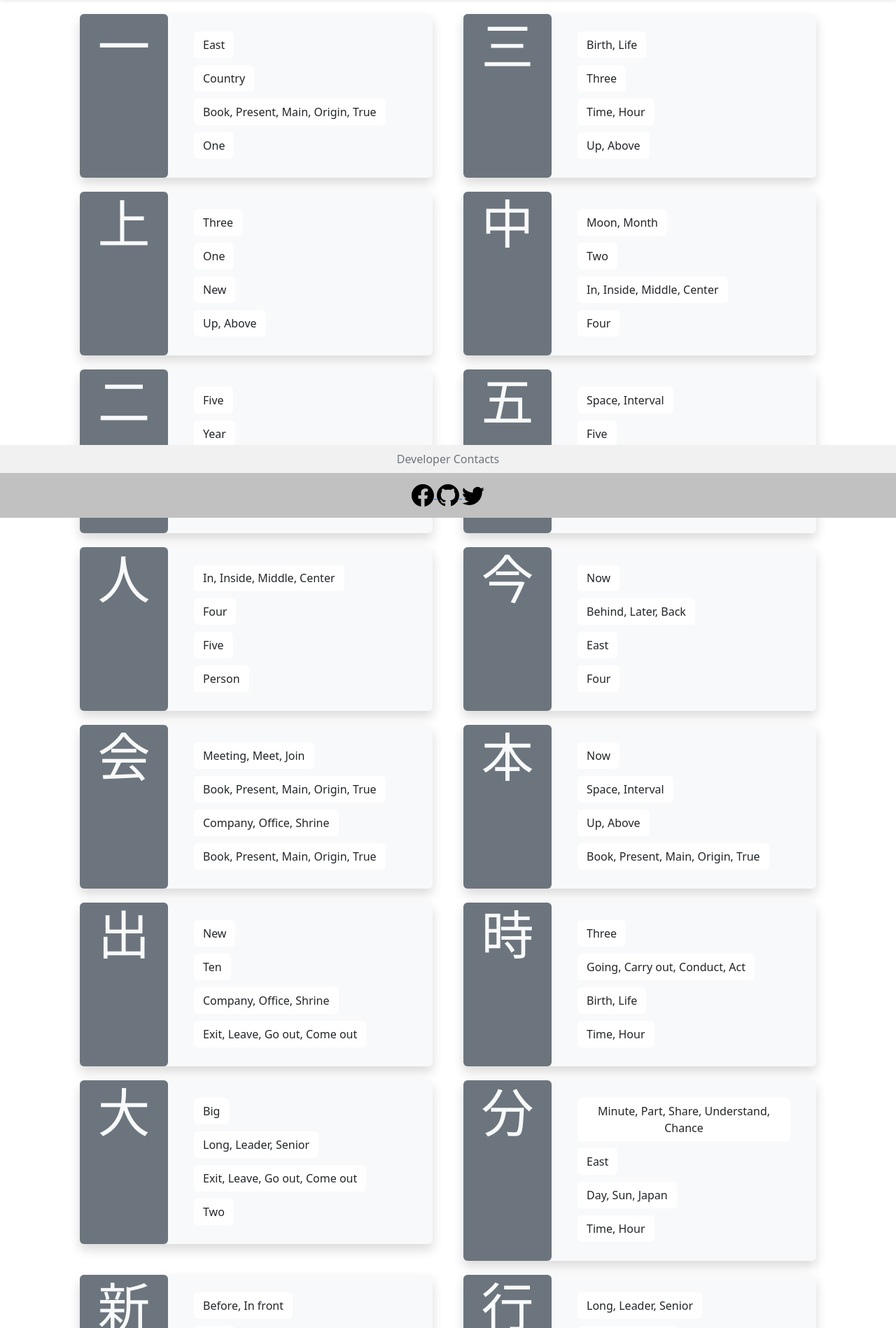
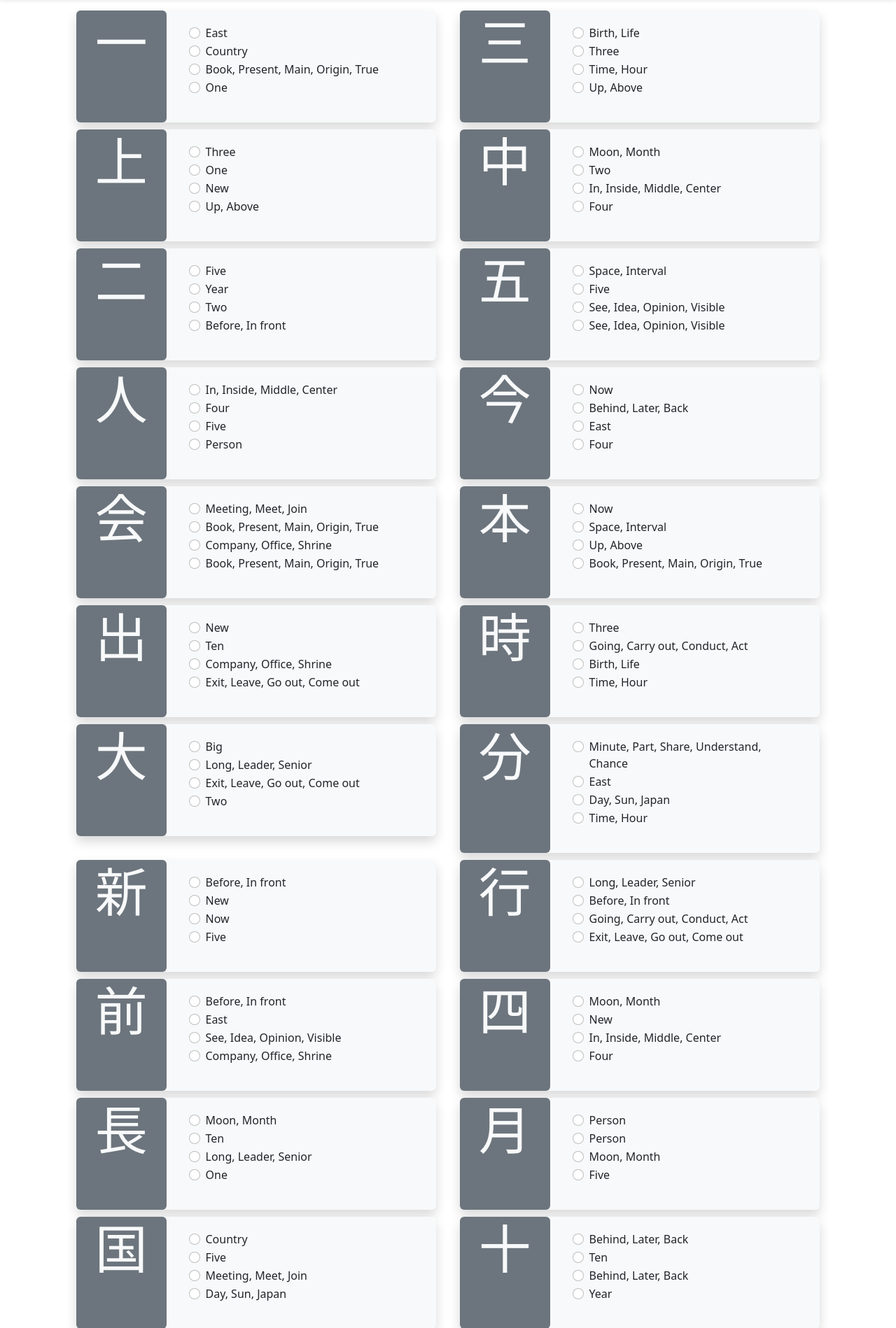
Before and after one commit to ryujinxed/Kanjin, a PHP site: page /quiz.php?JLPT=N5 in a window 1280 px wide. Shown: the part 60-1958 px from the top of the page at 70% size. Run offline with PHP 8.4, Linux system fonts and the light colour scheme; data comes from the database, SQL or seed files in the repository; some libraries are stand-ins or nearby versions.

Commit message:
Kanji modal visual change
-Minor visual change in the modal for each kanji

```diff
--- a/includes/footer.php
+++ b/includes/footer.php
@@ -1,4 +1,4 @@
-<footer class="text-center text-white sticky-bottom" style="background-color: #f1f1f1;">
+<footer class="text-center text-white" style="background-color: #f1f1f1;">
     <!--Upper part-->
     <div class="container pt-2">
         <section class="mb-2">
--- a/quiz.php
+++ b/quiz.php
@@ -9,12 +9,13 @@
     <?php $level = $_GET['JLPT']; ?>
     <div class="container-xl">
         <div class="row" style="margin: 10px">
-            <!-- Loop for each randomized kanji in the database -->
-            <?php $query = $conn->query("SELECT * FROM kanji_tbl WHERE jlpt='$level' ORDER BY RAND()");
+            <?php
+            $query = $conn->query("SELECT * FROM kanji_tbl WHERE jlpt='$level' ORDER BY RAND()");
+            #Loop for each randomized kanji in the database
             while ($row = mysqli_fetch_array($query)) {
             ?>
                 <div class="col-sm-6">
-                    <div class="row bg-light rounded shadow" style="padding: 0px; margin: 10px">
+                    <div class="row bg-light rounded shadow" style="padding: 0px; margin: 5px">
                         <div class="col-sm-3 rounded bg-secondary" style="text-align: center">
                             <h1 class="text-light" style="font-size: 75px"><?php echo $row['kanji']; ?></h1>
                         </div>
@@ -37,10 +38,25 @@
                                 $question[3] = $answer;
 
                                 #Shuffle and print question array
-                                shuffle($question);
-                                for ($i = 0; $i <= 3; $i++) {
-                                    echo "<button type='button' class='btn bg-white' style='margin: 5px' name=" . $question[$i] . "data-bs-toggle='modal' data-bs-target=''>" . $question[$i] . "</button></br>";
-                                } ?>
+                                shuffle($question); ?>
+                                <form action="">
+                                    <div class="form-check">
+                                        <input class="form-check-input" type="radio" value="<?php echo $question[0]; ?>" name="<?php echo $answer; ?>" id="<?php echo $question[0]; ?>">
+                                        <label class="form-check-label" for="<?php echo $question[0]; ?>"><?php echo $question[0]; ?></label>
+                                    </div>
+                                    <div class="form-check">
+                                        <input class="form-check-input" type="radio" value="<?php echo $question[1]; ?>" name="<?php echo $answer; ?>" id="<?php echo $question[1]; ?>">
+                                        <label class="form-check-label" for="<?php echo $question[1]; ?>"><?php echo $question[1]; ?></label>
+                                    </div>
+                                    <div class="form-check">
+                                        <input class="form-check-input" type="radio" value="<?php echo $question[2]; ?>" name="<?php echo $answer; ?>" id="<?php echo $question[2]; ?>">
+                                        <label class="form-check-label" for="<?php echo $question[2]; ?>"><?php echo $question[2]; ?></label>
+                                    </div>
+                                    <div class="form-check">
+                                        <input class="form-check-input" type="radio" value="<?php echo $question[3]; ?>" name="<?php echo $answer; ?>" id="<?php echo $question[3]; ?>">
+                                        <label class="form-check-label" for="<?php echo $question[3]; ?>"><?php echo $question[3]; ?></label>
+                                    </div>
+                                </form>
                             </div>
                         </div>
                     </div>
```
Also changed, not shown: kanji.php (+20 -18 lines).
